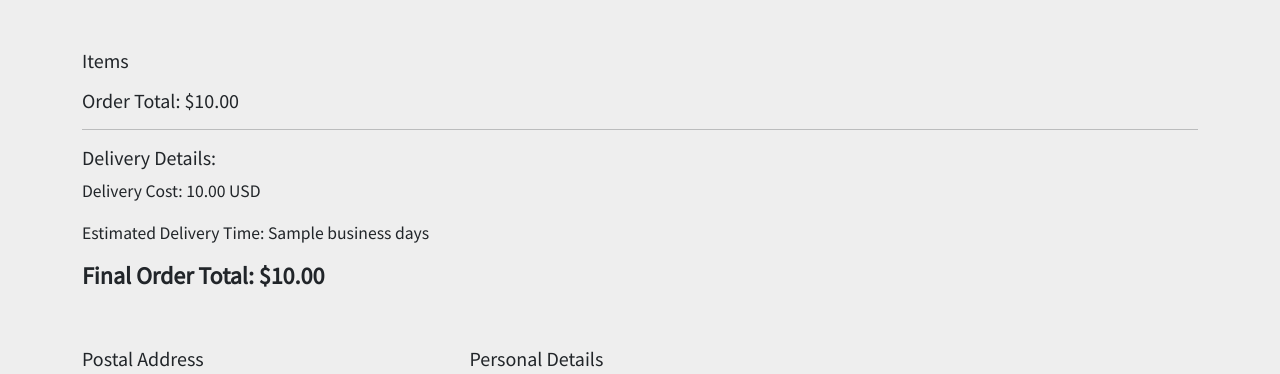
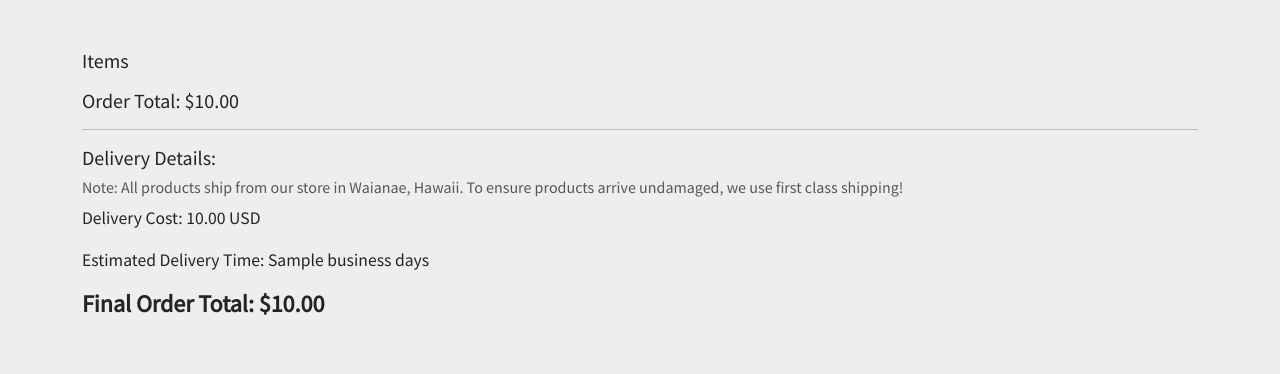
Before and after one commit to KristenM4/Django-Online-Shop, a Django app: template templates/place_order.html in a window 1280 px wide. Shown: the part 161-535 px from the top of the page. Run offline with Django 4.2, Linux system fonts and the light colour scheme; the template is opened without the code that fills it: most values are stand-ins (such as "Sample title", 1, 10 or a date in 2020); some libraries are stand-ins or nearby versions.

Commit message:
note added under 'Delivery Details'

```diff
--- a/templates/place_order.html
+++ b/templates/place_order.html
@@ -27,7 +27,8 @@
         {% endfor %}
         <h5 class="mt-3">Order Total: ${{total|floatformat:2}}</h5>
         <hr>
-        <h5>Delivery Details:</h5>
+        <h5 class="lead">Delivery Details:</h5>
+        <h6 class="text-muted">Note: All products ship from our store in Waianae, Hawaii. To ensure products arrive undamaged, we use first class shipping!</h6>
         <p>Delivery Cost: {{delivery_total|floatformat:2}} {{delivery_currency}}</p>
         <p>Estimated Delivery Time: {{delivery_days}} business days</p>
         <h4 class="mt-3"><b>Final Order Total: ${{order_total|floatformat:2}}</b></h4>
```
